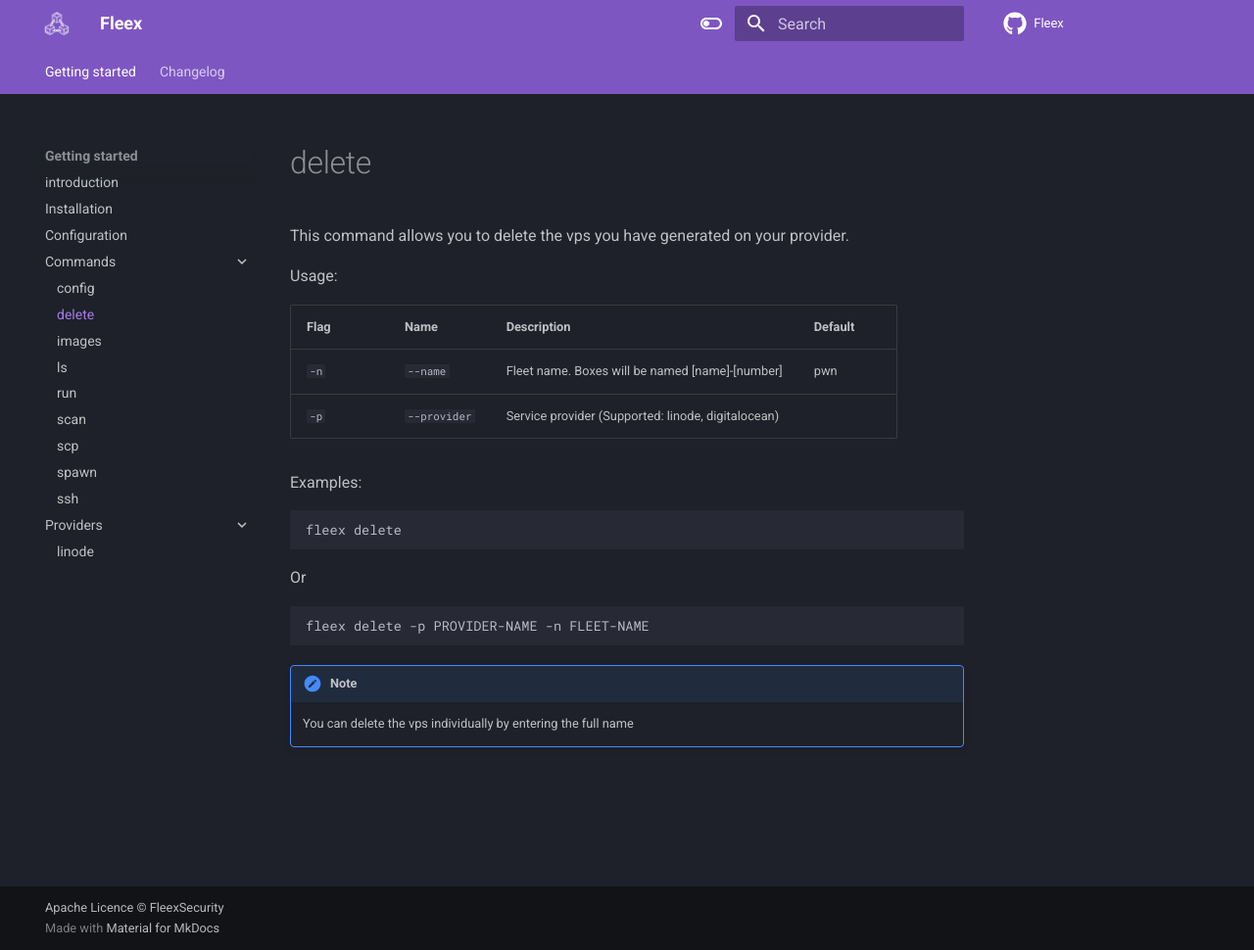
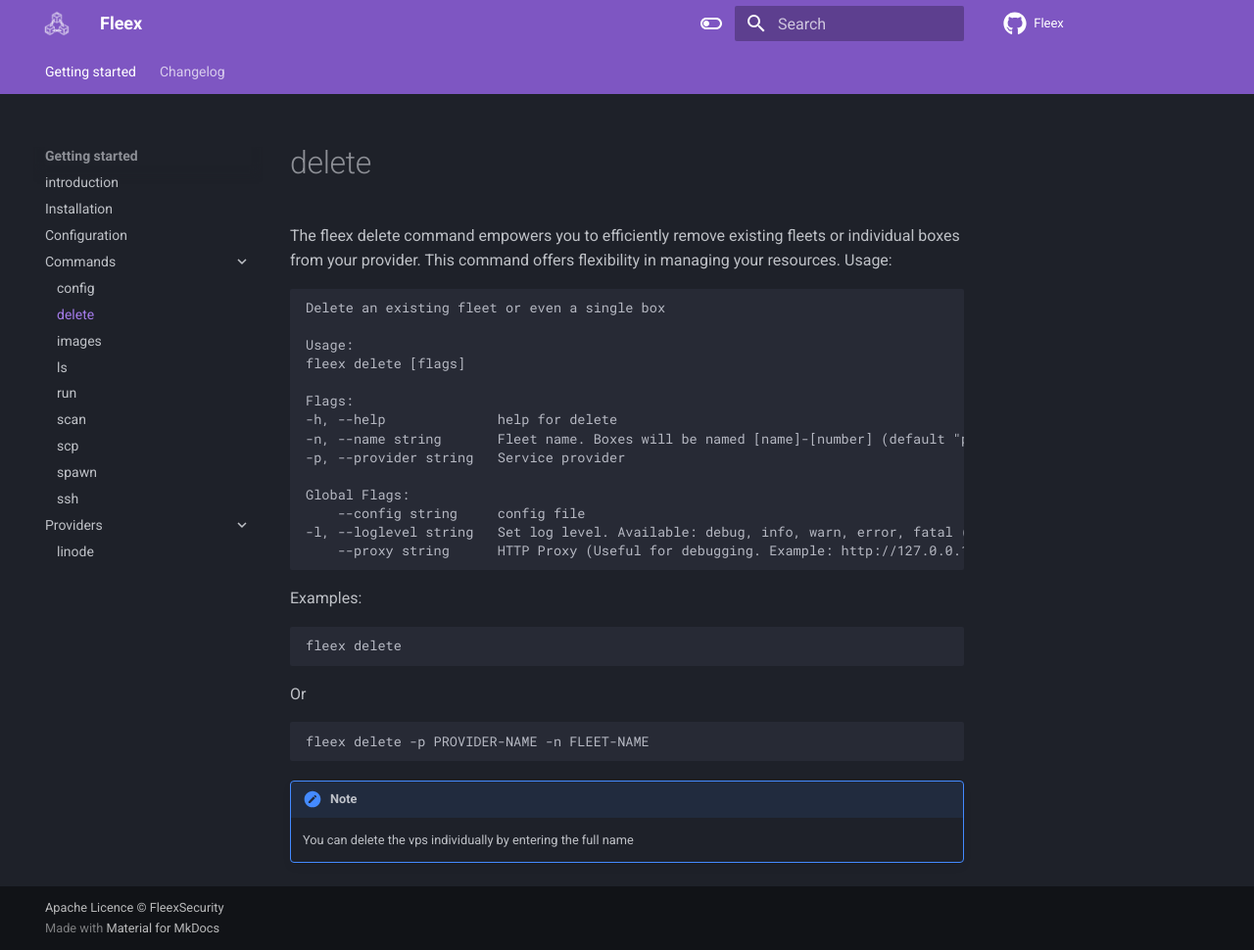
Before and after one commit to FleexSecurity/fleex-docs, an MkDocs documentation site: the page built from docs/commands/delete.md, in a window 1280 px wide and 970 px high. Shown: the whole window at 98% size. Built offline with MkDocs 1.6.1 and Material for MkDocs 9.7.7, drawn with Linux system fonts in a browser that asks for light colours; comment, search, counter and statistics services are not loaded.

Commit message:
docs: run and delete

````diff
--- a/docs/commands/delete.md
+++ b/docs/commands/delete.md
@@ -1,11 +1,23 @@
-This command allows you to delete the vps you have generated on your provider.
+The fleex delete command empowers you to efficiently remove existing fleets or individual boxes from your provider. This command offers flexibility in managing your resources.
+Usage:
+
+```
+Delete an existing fleet or even a single box
 
 Usage:
+fleex delete [flags]
 
-| Flag | Name         | Description                                        | Default |
-| ---- | ------------ | -------------------------------------------------- | ------- |
-| `-n` | `--name`     | Fleet name. Boxes will be named [name]-[number]    | pwn     |
-| `-p` | `--provider` | Service provider (Supported: linode, digitalocean) |         |
+Flags:
+-h, --help              help for delete
+-n, --name string       Fleet name. Boxes will be named [name]-[number] (default "pwn")
+-p, --provider string   Service provider
+
+Global Flags:
+    --config string     config file
+-l, --loglevel string   Set log level. Available: debug, info, warn, error, fatal (default "info")
+    --proxy string      HTTP Proxy (Useful for debugging. Example: http://127.0.0.1:8080)
+
+```
 
 
 Examples:
````
Also changed, not shown: docs/commands/run.md (+1 -1 lines).
